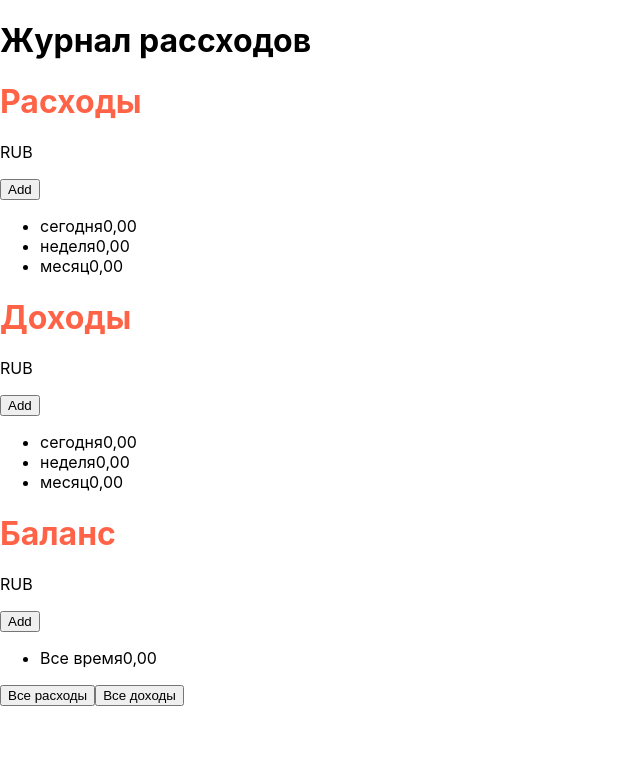
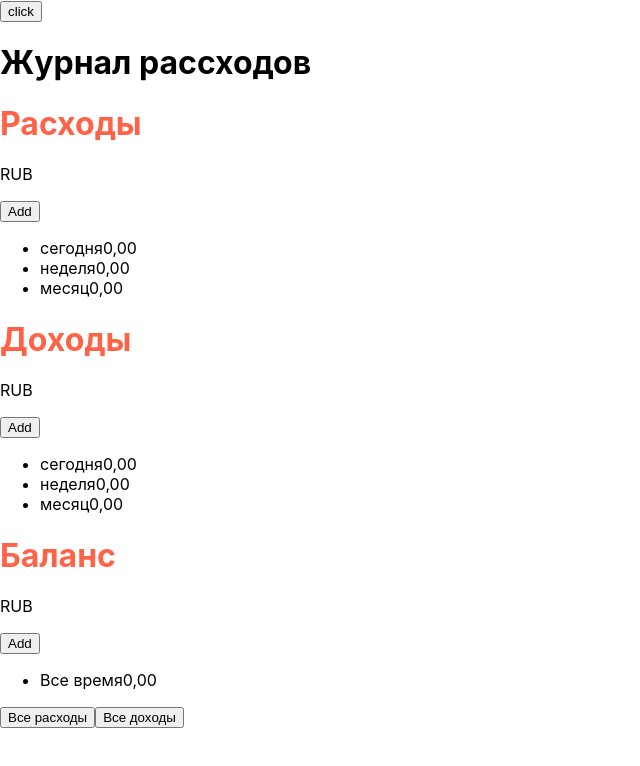
Before and after one commit to z9877969/wallet, a React (Create React App) app: page / in a window 1280 px wide. Shown: the top 766 px of the page, without its empty margins (0-640 px from the left). Built offline with nearby package versions, Linux system fonts and the light colour scheme.

Commit message:
before update

```diff
--- a/src/App.js
+++ b/src/App.js
@@ -9,6 +9,7 @@ class App extends Component {
     activeCard: '',
     costs: [],
     incomes: [],
+    n: 0,
   };
 
   componentDidMount() {
@@ -39,6 +40,7 @@ class App extends Component {
         console.log(prevState[cardId]);
         return { [cardId]: [...prevState[cardId], data] };
       });
+      this.handleToggleCard();
     }
   };
 
@@ -47,11 +49,18 @@ class App extends Component {
   };
 
   render() {
-    console.log('render');
+    const { costs, incomes, n } = this.state;
+    console.log('n', n);
     return (
       <>
+        <button onClick={() => this.setState(({ n }) => ({ n: n + 1 }))}>
+          click
+        </button>
         {this.state.activeCard === '' && (
           <MainPage
+            n={n}
+            costs={costs}
+            incomes={incomes}
             costsDb={costsDb}
             incomesDb={incomesDb}
             handleToggleCard={this.handleToggleCard}
--- a/src/components/MainInfo/MainInfo.jsx
+++ b/src/components/MainInfo/MainInfo.jsx
@@ -1,11 +1,14 @@
 import List from '../share/List';
 import Item from '../share/Item';
 import css from './MainInfo.module.css';
+import { memo } from 'react';
 
-const MainInfo = ({ title, dataList, cardId = '', handleToggleCard }) => (
+const MainInfo = memo(
+  ({ title, dataList, cardId = '', handleToggleCard, foo, n }) => (
     <>
+      {console.log('foo :>> ', foo)}
       <h1 className={css.title}>{title}</h1>
-    <p>RUB</p>
+      <p>RUB {console.log('cardId', cardId)}</p>
       <button
         onClick={() => {
           handleToggleCard(cardId);
@@ -22,6 +25,12 @@ const MainInfo = ({ title, dataList, cardId = '', handleToggleCard }) => (
         ))}
       </List>
     </>
+  ),
+  (prevProps, nextProps) => {
+    console.log('prevProps.title :>> ', prevProps.title);
+    console.log('nextProps.title :>> ', nextProps.title);
+    return prevProps.n !== nextProps.n;
+  },
 );
 
 export default MainInfo;
--- a/src/components/MainPage/MainPage.jsx
+++ b/src/components/MainPage/MainPage.jsx
@@ -1,24 +1,36 @@
+import { useState } from 'react';
 import MainInfo from '../MainInfo';
 import Button from '../share/Button';
 
 const balance = [{ name: 'Все время', value: '0,00' }];
 const MainPage = props => {
-  const { costsDb, incomesDb, handleToggleCard } = props;
+  // const [ n, setN ] = useState(0);
+  const { costsDb, incomesDb, handleToggleCard, costs, incomes, n } = props;
+
+  // const foo = n => setN(p => {
+  //   console.log('p :>> ', p);
+  //   console.log('n :>> ', n);
+  //   return p + n});
+  // console.log('n :>> ', n);
   return (
     <>
       <h1>Журнал рассходов</h1>
       <MainInfo
+        n={n}
         title={costsDb.mainPageTitle}
         dataList={costsDb.mainPageList}
         cardId="costs"
         handleToggleCard={handleToggleCard}
+        // foo={() => foo(2)}
       />
 
       <MainInfo
+        n={n}
         title={incomesDb.mainPageTitle}
         dataList={incomesDb.mainPageList}
         cardId="incomes"
         handleToggleCard={handleToggleCard}
+        // foo={() => foo(2)}
       />
 
       <MainInfo title={'Баланс'} dataList={balance} />
--- a/src/components/share/Form/Form.jsx
+++ b/src/components/share/Form/Form.jsx
@@ -2,7 +2,7 @@ import Button from '../Button';
 import styles from './Form.module.css';
 
 const Form = ({ children, onSubmit }) => {
-  console.log(children);
+
   return (
     <form className={styles.container} onSubmit={onSubmit}>
       <Button title={'ok'} type={'submit'} className={styles.btn} />
--- a/src/components/share/Item/Item.jsx
+++ b/src/components/share/Item/Item.jsx
@@ -1,7 +1,10 @@
-const Item = ({children}) => (
-    <li>
-        {children}
-    </li>
-)
+import { memo } from 'react';
 
-export default Item
+const Item = ({ children, onClick }) => (
+  <li>
+    {console.log('object')}
+    {children}
+  </li>
+);
+
+export default Item;
```
Also changed, not shown: 1 other file (tests, documents, lock files or other folders). Lines whose indentation alone changed are shown as unchanged.
